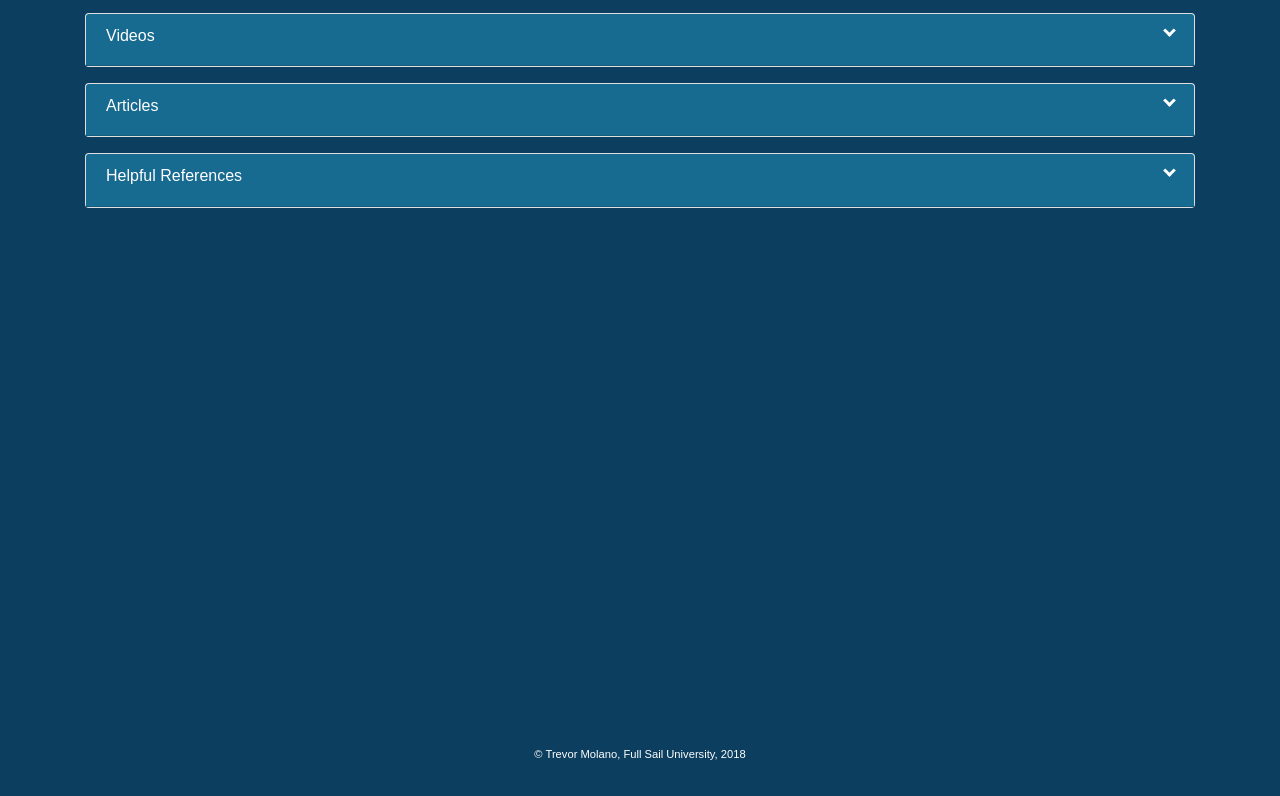
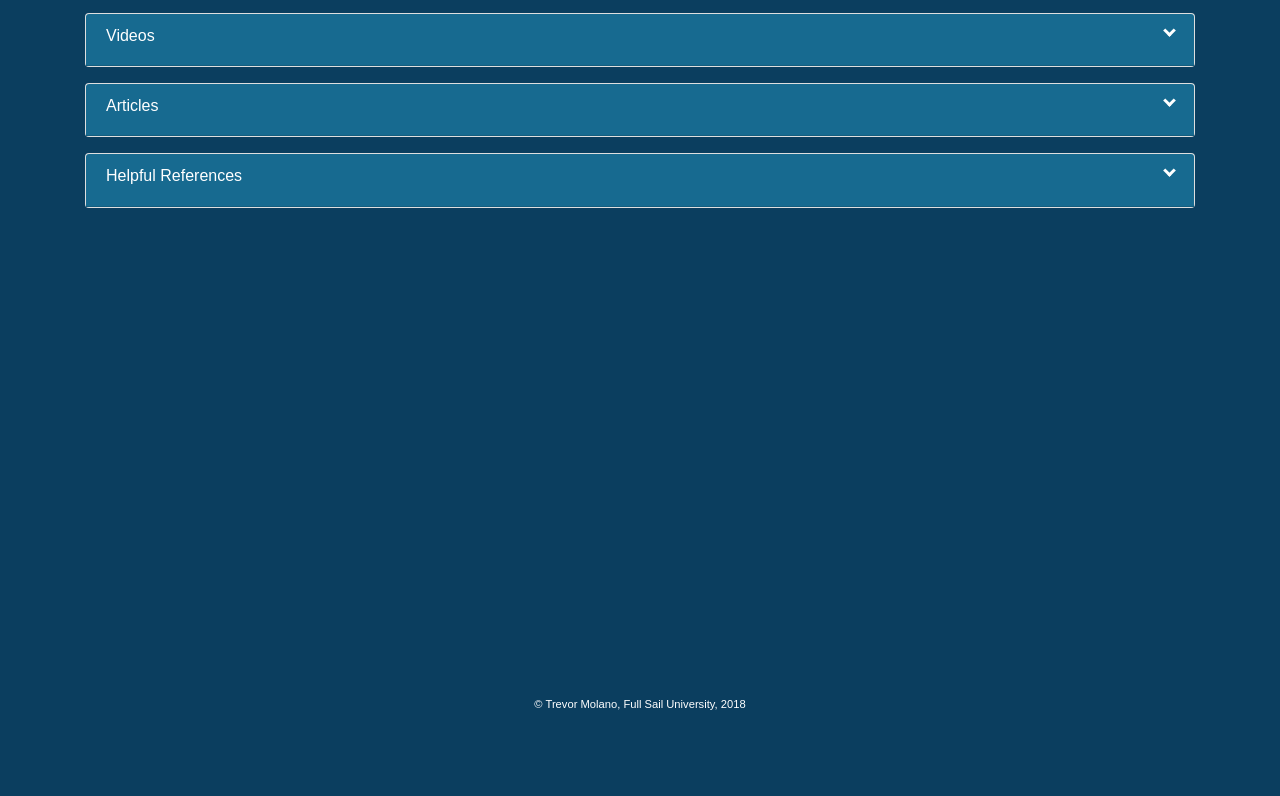
Before and after one commit to TMolano/CareerMod4, a plain HTML site: page html/Resources/index.html in a window 1280 px wide. Shown: the part 424-1220 px from the top of the page. After the commit the page ends 1170 px from the top, so only its background shows below. Drawn offline with nearby package versions, Linux system fonts and the light colour scheme.

Commit message:
HTML script error fix

```diff
--- a/html/Resources/index.html
+++ b/html/Resources/index.html
@@ -195,12 +195,14 @@
         </div><!--card-->
     </div><!--container-->
 </div>
-</body>
-<div class="push"></div>
-<footer class="footer">
+<footer>
     <p class="text-center">&copy Trevor Molano, Full Sail University, 2018</p>
 </footer>
-<script src="../../node_modules/popper.js/dist/popper.min.js"></script>
+
+<script src="../../node_modules/jquery/dist/jquery.min.js"></script>
+<script src="../../node_modules/popper.js/dist/umd/popper.min.js"></script>
 <script src="../../js/bootstrap.min.js"></script>
 <script src="../../js/index.js"></script>
+
+</body>
 </html>
--- a/scss/layout/_content.scss
+++ b/scss/layout/_content.scss
@@ -235,10 +235,6 @@
       margin-bottom: -50px;
     }
 
-    .footer, .push {
-      height: 50px;
-    }
-
 .card{
   margin-bottom: 1rem;
   color: black;
```
Also changed, not shown: html/About/index.html (+5 -4 lines), html/Contact/index.html (+4 -3 lines), html/How-To_Projects/index.html (+5 -4 lines), html/Woodworking_Guide/index.html (+7 -5 lines), index.html (+4 -3 lines), css/main.css.
